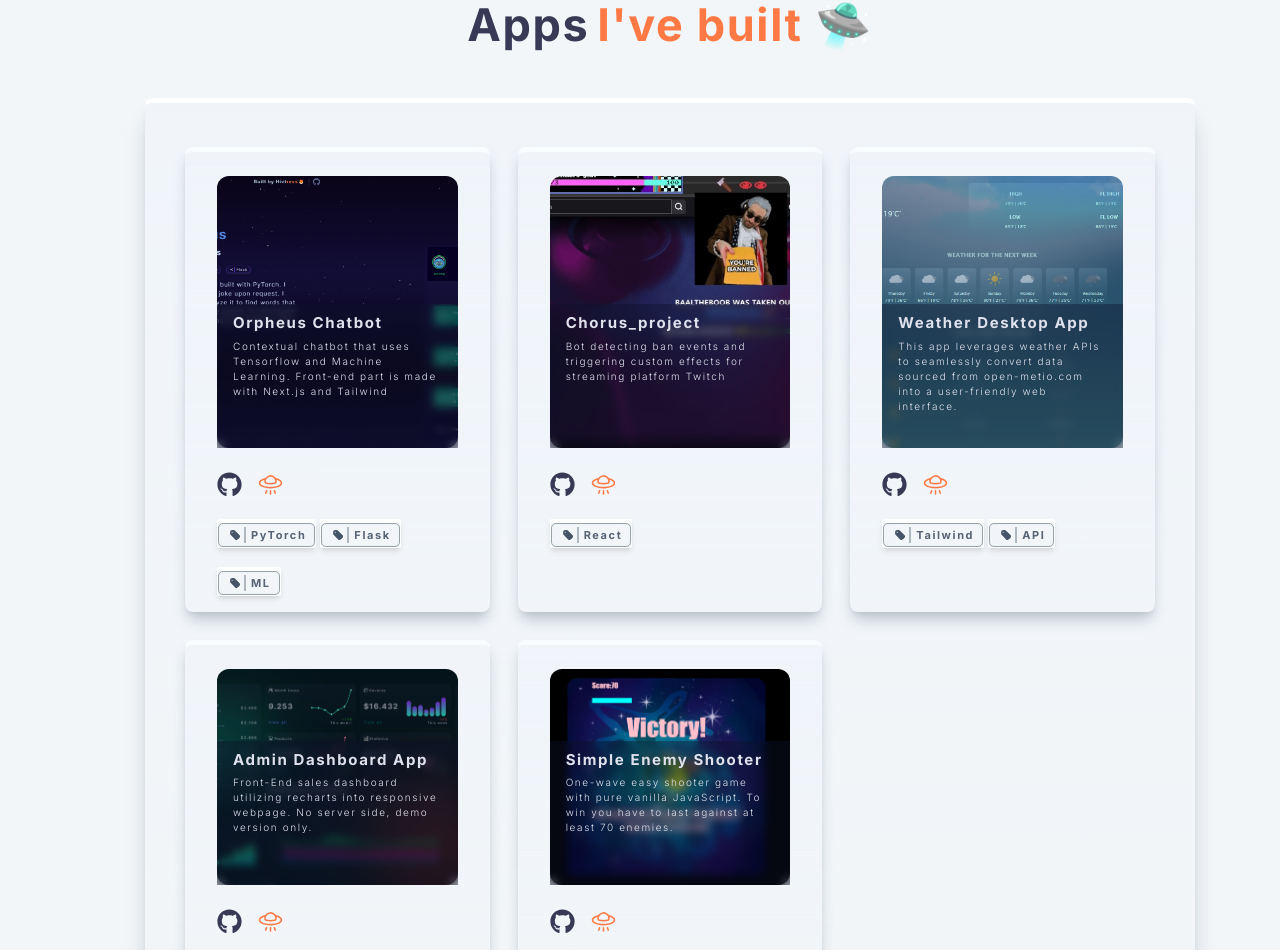
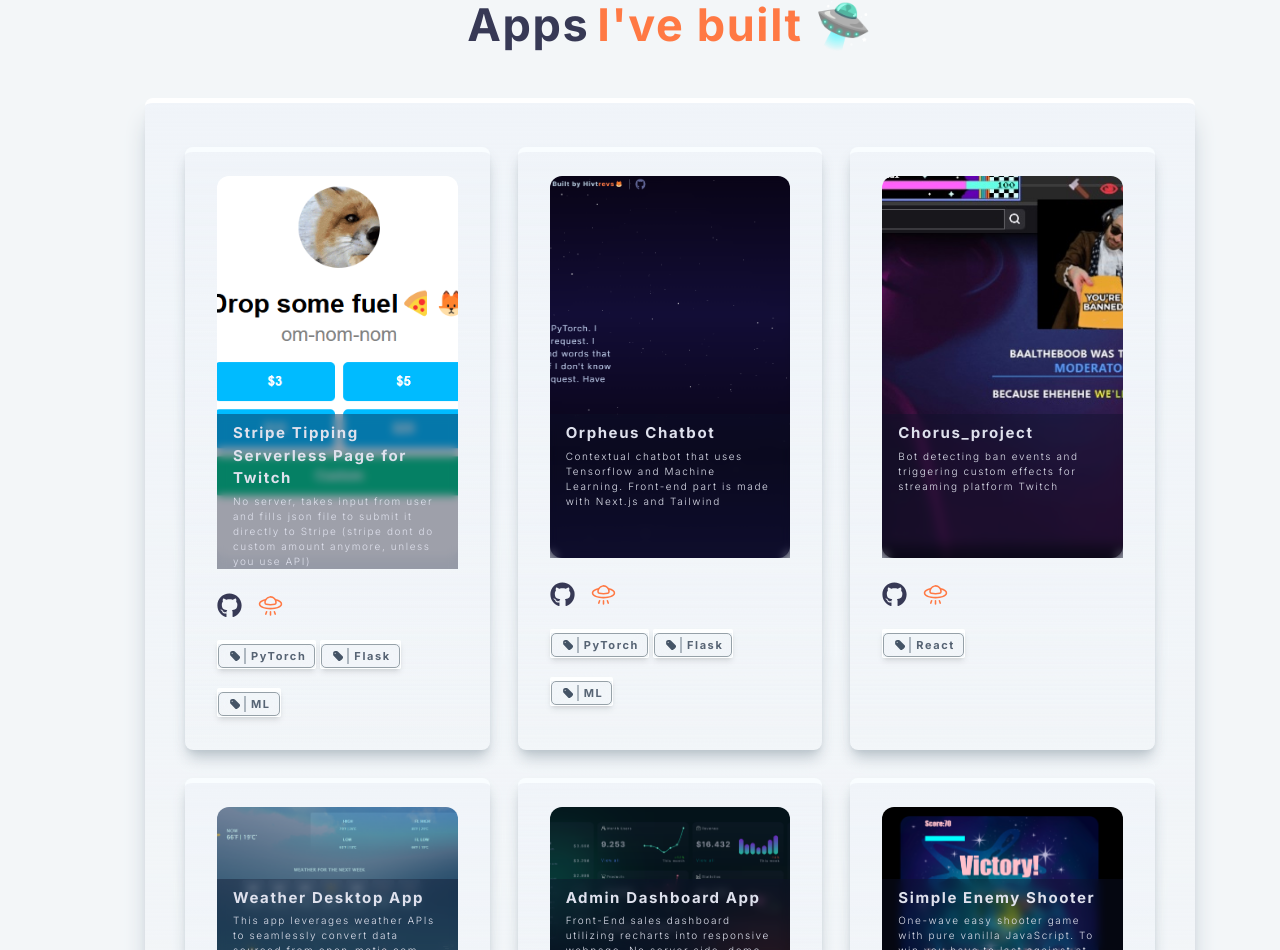
Before and after one commit to Hvitrevs/new-hub, a Next.js app: page / in a window 1280 px wide. Shown: the part 795-1745 px from the top of the page. Built offline with nearby package versions, Linux system fonts and the light colour scheme.

Commit message:
update portfolio

```diff
--- a/app/components/data/Data.ts
+++ b/app/components/data/Data.ts
@@ -1,8 +1,32 @@
 
 
 export const projectDetails = [
+    {
+    id: 0,
+    color: 'red',
+    project_name: 'Stripe Tipping Serverless Page for Twitch',
+    project_desc: 'No server, takes input from user and fills json file to submit it directly to Stripe (stripe dont do custom amount anymore, unless you use API)',
+    tech_stack: 'Vite',
+    project_img: '/prev.png',
+    project_url: 'https://stripe-efr44uvcd-hvittzs-projects.vercel.app',
+    project_page:'https://github.com/Hvitrevs/stripe-pay',
+    widgetInfo: [
+      {
+        id: 1,
+        title: 'PyTorch',
+      },
+      {
+        id: 2,
+        title: 'Flask',
+      },
+      {
+        id: 3,
+        title: 'ML',
+      },
+    ],
+  },
   {
-    id: 0,
+    id: 1,
     color: 'red',
     project_name: 'Orpheus Chatbot',
     project_desc: 'Contextual chatbot that uses Tensorflow and Machine Learning. Front-end part is made with Next.js and Tailwind',
@@ -26,7 +50,7 @@
     ],
   },
     {
-    id: 1,
+    id: 2,
     color: 'red',
     project_name: 'Chorus_project',
     project_desc: 'Bot detecting ban events and triggering custom effects for streaming platform Twitch',
@@ -42,7 +66,7 @@
     ],
   },
   {
-    id: 2,
+    id: 3,
     color: 'red',
     project_name: 'Weather Desktop App',
     project_desc: 'This app leverages weather APIs to seamlessly convert data sourced from open-metio.com into a user-friendly web interface.',
@@ -62,7 +86,7 @@
     ],
   },
   {
-    id: 3,
+    id: 4,
     project_name: 'Admin Dashboard App',
     project_desc: 'Front-End sales dashboard utilizing recharts into responsive webpage. No server side, demo version only.',
     tech_stack: ['Vite', 'TypeScript', 'SASS', 'React' ],
@@ -85,7 +109,7 @@
     ],
   },
   {
-  id: 4,
+  id: 5,
   project_name:  'Simple Enemy Shooter',
   project_desc: 'One-wave easy shooter game with pure vanilla JavaScript. To win you have to last against at least 70 enemies.',
   tech_stack: 'JavaScript',
```
Also changed, not shown: public/prev.png (added).
